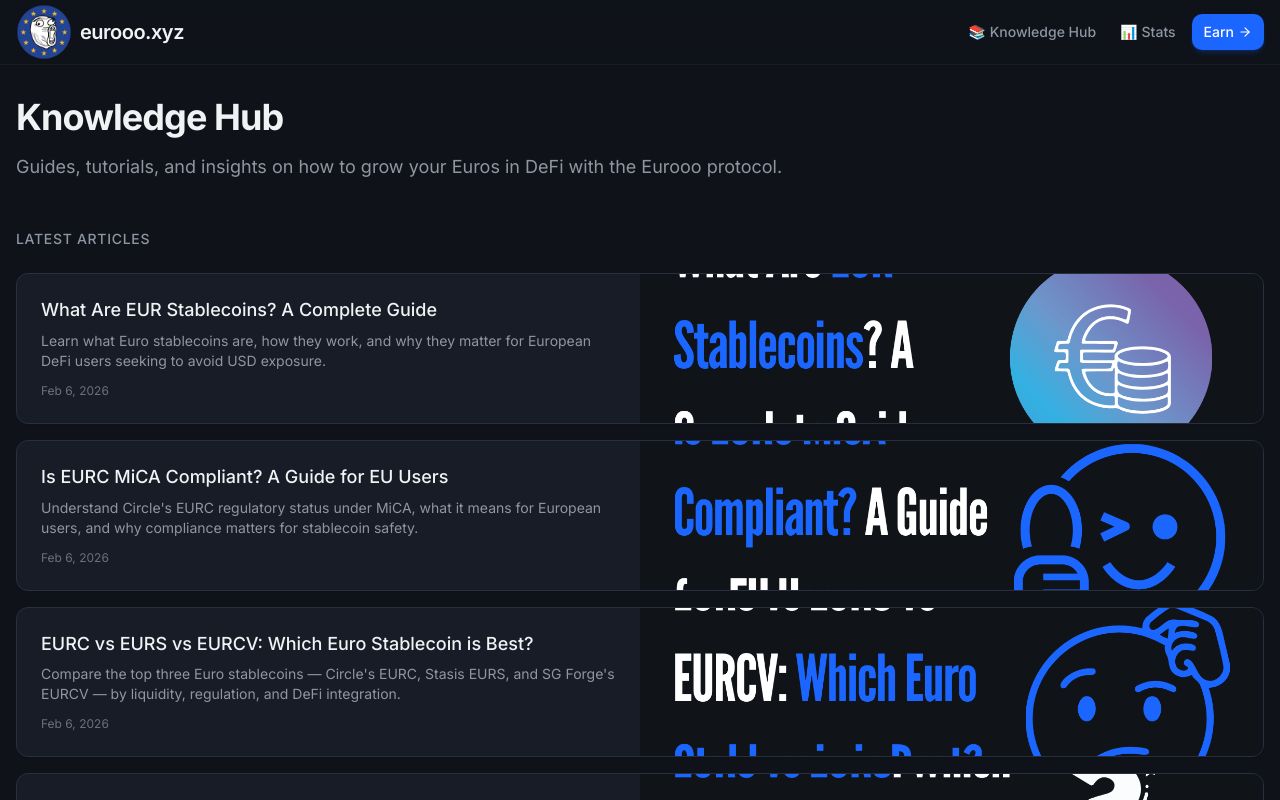
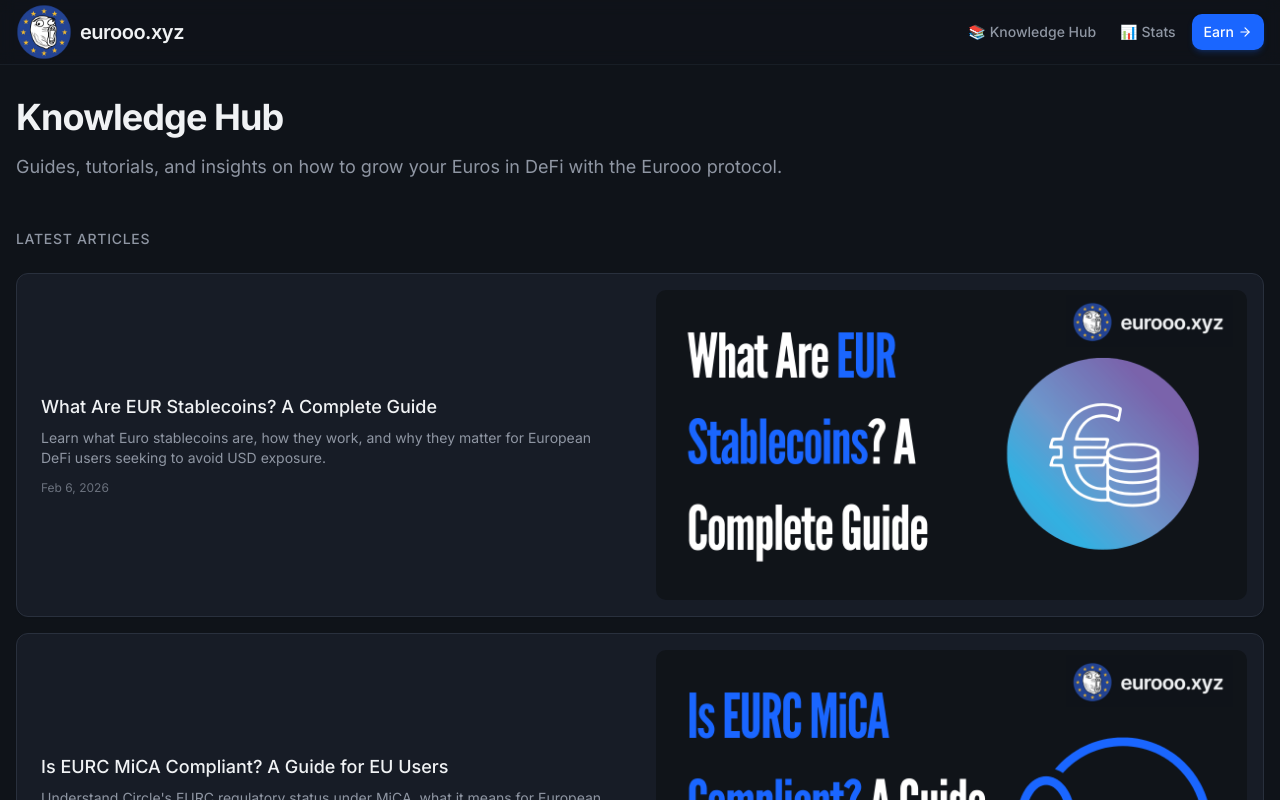
Before and after one commit to tekr9d3r/eurooo-hub, a Next.js app: page / in a window 1280 px wide. Shown: the top 800 px of the page. Built offline with nearby package versions, Linux system fonts and the light colour scheme.

Commit message:
Card change to see full image

```diff
--- a/app/page.tsx
+++ b/app/page.tsx
@@ -47,12 +47,13 @@
                   </time>
                 </div>
                 {post.coverImage && (
-                  <div className="relative aspect-[1200/630] md:aspect-auto md:w-1/2 shrink-0">
+                  <div className="md:w-1/2 shrink-0 flex items-center justify-center p-4">
                     <Image
                       src={post.coverImage}
                       alt={post.title}
-                      fill
-                      className="object-cover"
+                      width={1200}
+                      height={630}
+                      className="rounded-md w-full h-auto"
                       sizes="(max-width: 768px) 100vw, 50vw"
                     />
                   </div>
```
